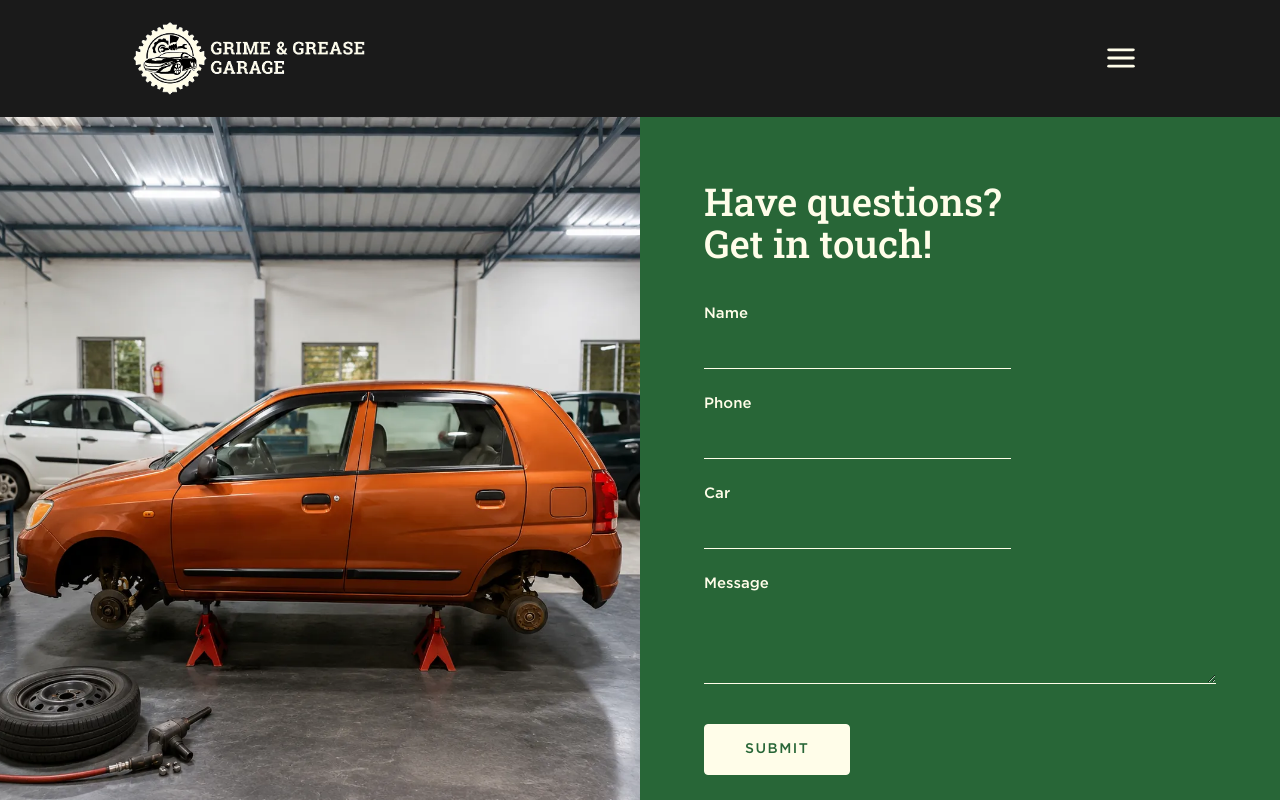
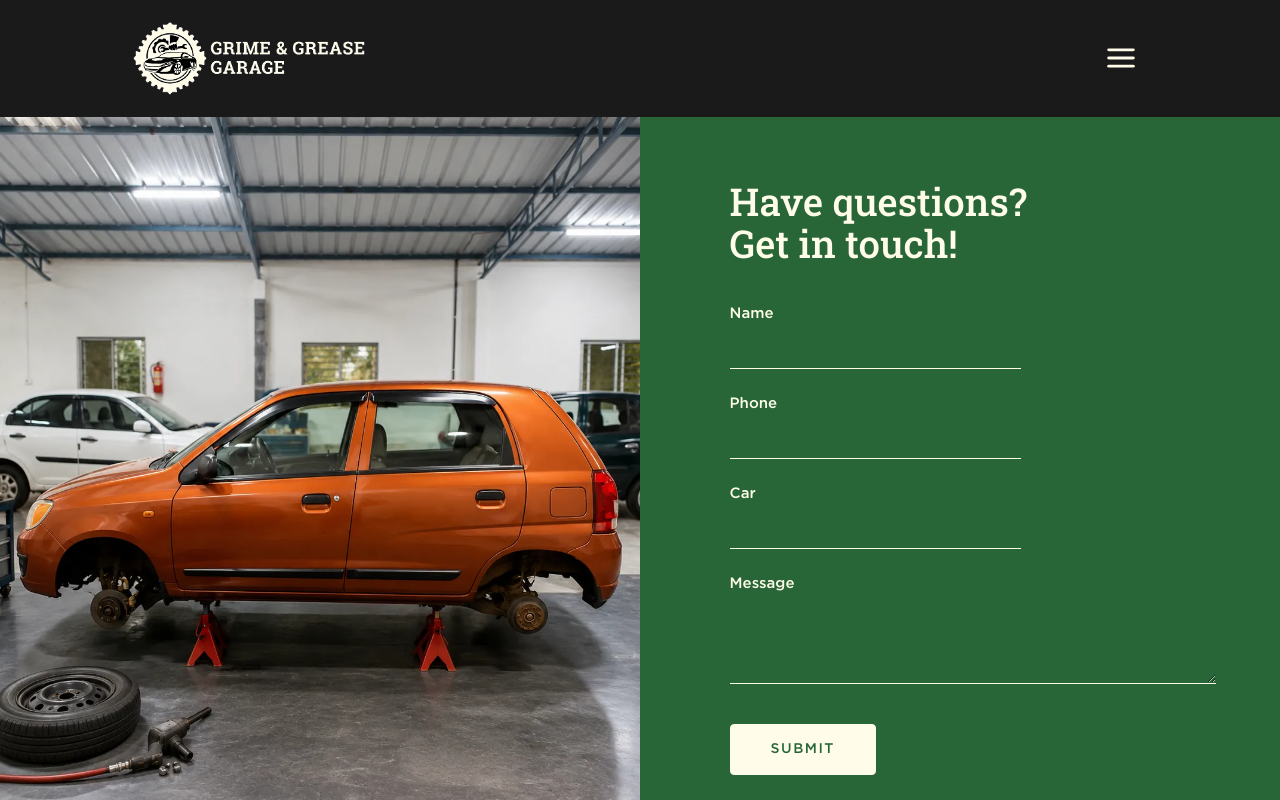
Before and after one commit to sandeep-red-p/GrimeAndGrease, a React (Vite) app: page /GrimeAndGrease/contact in a window 1280 px wide. Shown: the top 800 px of the page. Built offline with nearby package versions, Linux system fonts and the light colour scheme.

Commit message:
add responsive padding to contact panel for larger screens

```diff
--- a/src/App.css
+++ b/src/App.css
@@ -1923,6 +1923,12 @@ button {
   justify-content: center;
 }
 
+@media (min-width: 961px) {
+  .contact-panel {
+    padding-left: clamp(56px, 7vw, 128px);
+  }
+}
+
 .contact-panel h1 {
   color: var(--cream);
   font-size: clamp(28px, 3vw, 48px);
```
